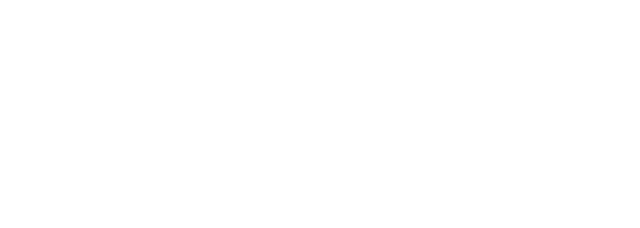
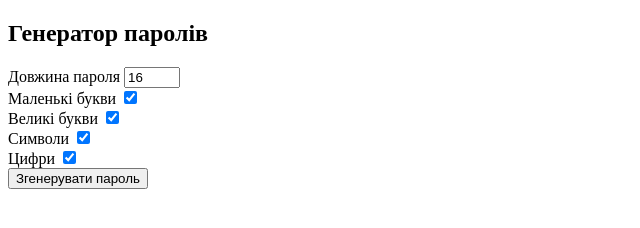
Before and after one commit to AndriiDan/Password_generator, a plain HTML site: page index.html in a window 1280 px wide. Shown: the whole page, without its empty margins (0-640 px from the left). Drawn offline with Linux system fonts and the light colour scheme.

Commit message:
Наповнення html.

```diff
--- a/index.html
+++ b/index.html
@@ -10,7 +10,33 @@
 </head>
 
 <body>
-
+    <div class="form">
+        <h2>Генератор паролів</h2>
+    </div>
+    <div class="option">
+        <div class="result"></div>
+    </div>
+    <div class="option">
+        <label for="">Довжина пароля</label>
+        <input type="number" id="length" min="4" max="25" value="16">
+    </div>
+    <div class="option">
+        <label for="">Маленькі букви</label>
+        <input type="checkbox" id="lowercase" checked>
+    </div>
+    <div class="option">
+        <label for="">Великі букви</label>
+        <input type="checkbox" id="uppercase" checked>
+    </div>
+    <div class="option">
+        <label for="">Символи</label>
+        <input type="checkbox" id="symbols" checked>
+    </div>
+    <div class="option">
+        <label for="">Цифри</label>
+        <input type="checkbox" id="numbers" checked>
+    </div>
+    <button id="generate" onclick="generate()">Згенерувати пароль</button>
 
     <script src="script.js"></script>
 </body>
```
